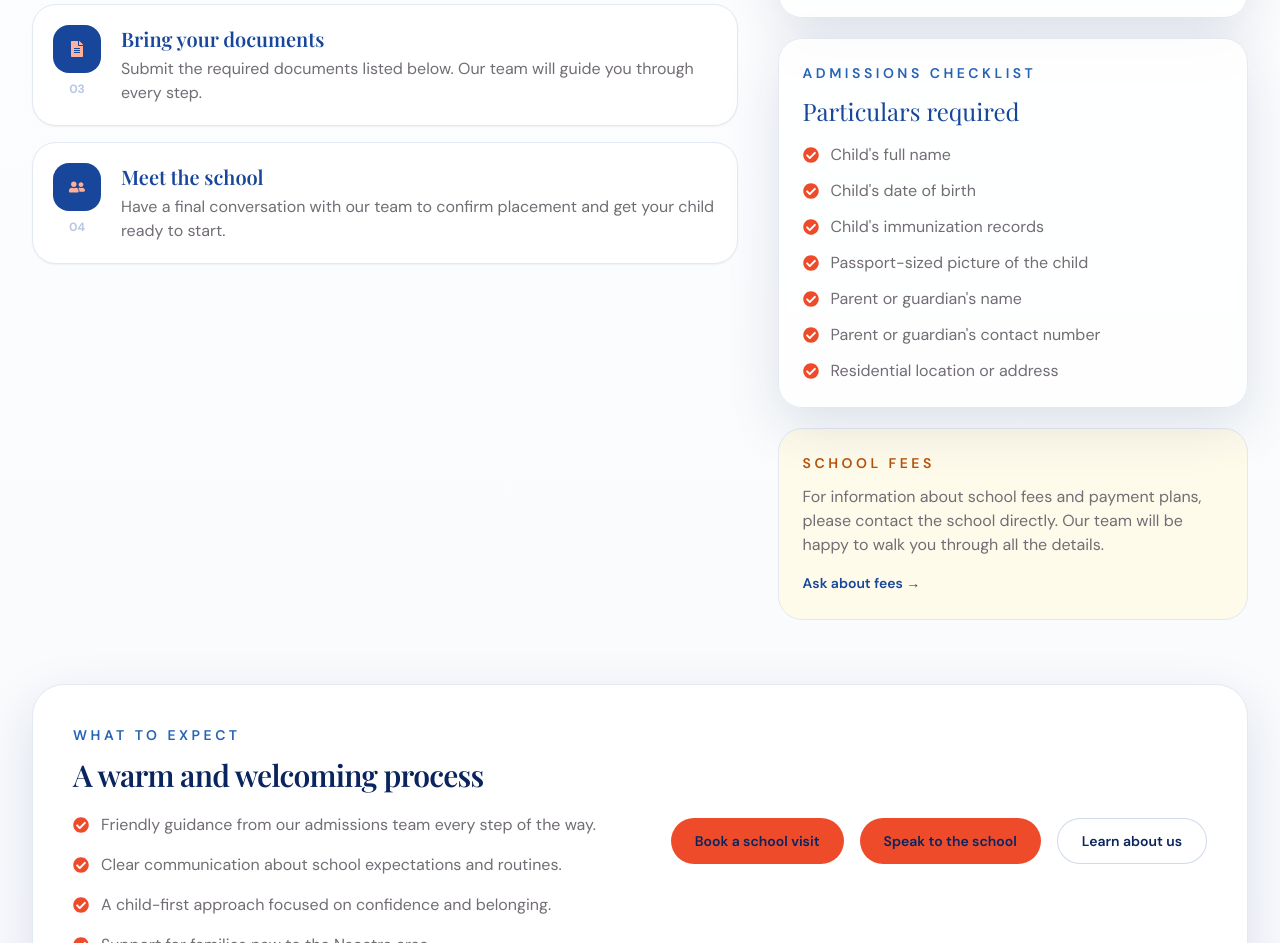
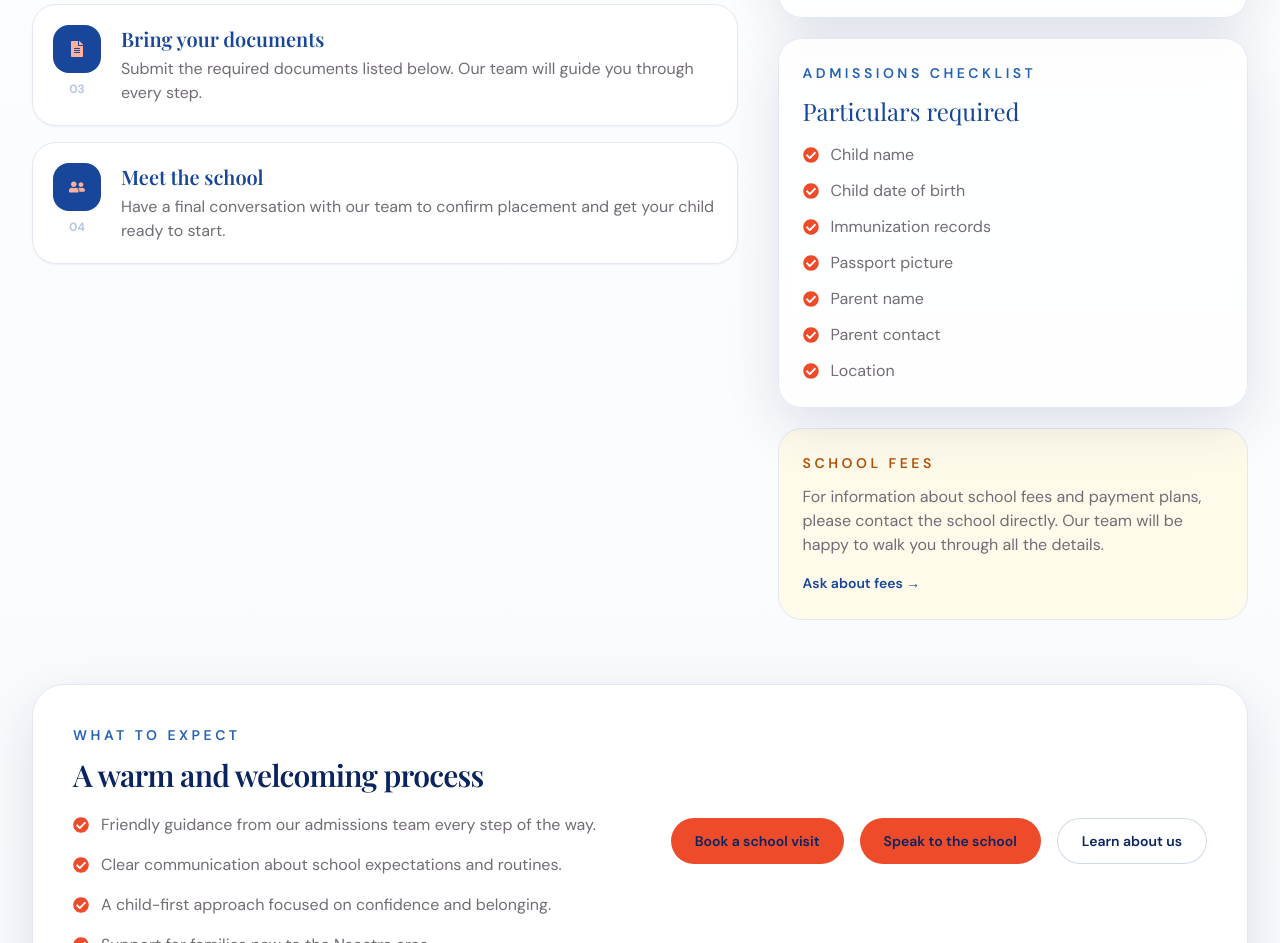
Before and after one commit to SIRUP1999/Trinity_christian_school, a Next.js app: page /admissions in a window 1280 px wide. Shown: the part 1097-2040 px from the top of the page. Built offline with nearby package versions, Linux system fonts and the light colour scheme; a web font is replaced by a local one.

Commit message:
Use exact admission particulars labels
Co-authored-by: Copilot <223556219+Copilot@users.noreply.github.com>

```diff
--- a/app/admissions/page.js
+++ b/app/admissions/page.js
@@ -31,13 +31,13 @@ const steps = [
 ]
 
 const documents = [
-  'Child\'s full name',
-  'Child\'s date of birth',
-  'Child\'s immunization records',
-  'Passport-sized picture of the child',
-  'Parent or guardian\'s name',
-  'Parent or guardian\'s contact number',
-  'Residential location or address',
+  'Child name',
+  'Child date of birth',
+  'Immunization records',
+  'Passport picture',
+  'Parent name',
+  'Parent contact',
+  'Location',
 ]
 
 const levels = [
```
